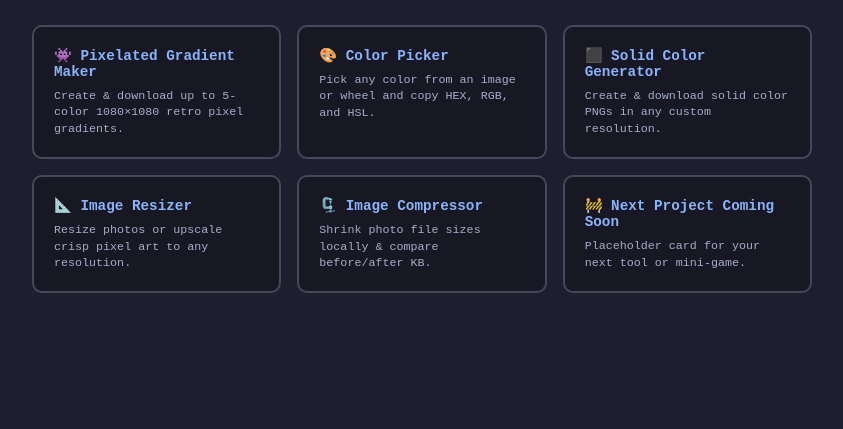
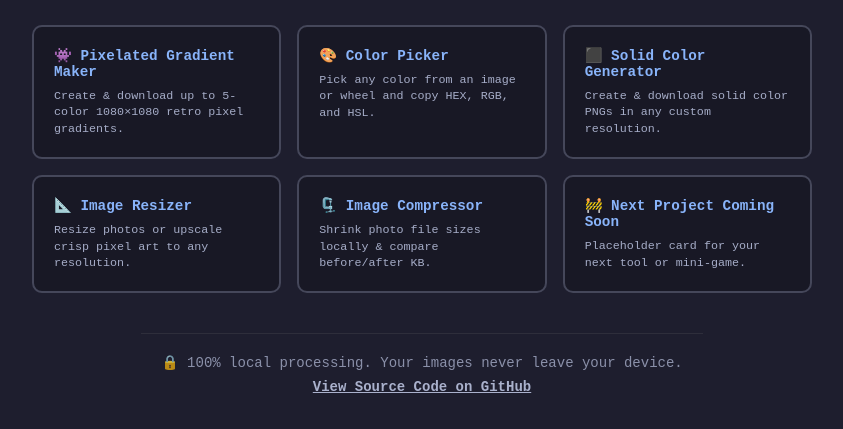
Before and after one commit to ElijahAmogsus/ElijahAmogsus.github.io, a plain HTML site: page index.html in a window 1280 px wide. Shown: the part 145-574 px from the top of the page, without its empty margins (218-1061 px from the left). Drawn offline with Linux system fonts and the light colour scheme.

Commit message:
Add footer with local processing notice and GitHub link
Added footer with local processing message and GitHub link.

```diff
--- a/index.html
+++ b/index.html
@@ -151,4 +151,10 @@
     applyPalette();
   </script>
 </body>
+  <footer style="text-align: center; margin-top: 40px; padding: 20px; font-size: 14px; opacity: 0.8; border-top: 1px solid rgba(128, 128, 128, 0.2);">
+  <p style="margin: 0 0 8px 0;">🔒 100% local processing. Your images never leave your device.</p>
+  <a href="https://github.com" target="_blank" rel="noopener noreferrer" style="color: inherit; font-weight: bold; text-decoration: underline;">
+    View Source Code on GitHub
+  </a>
+</footer>
 </html>
```
